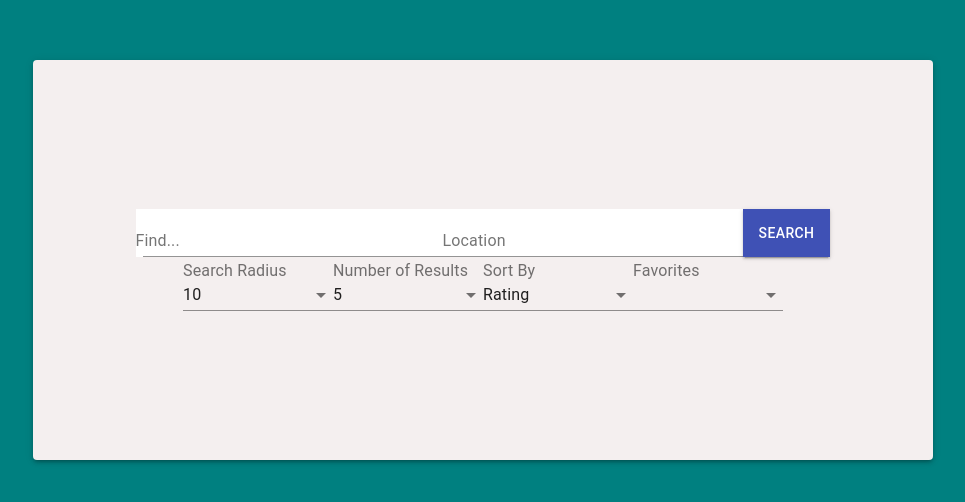
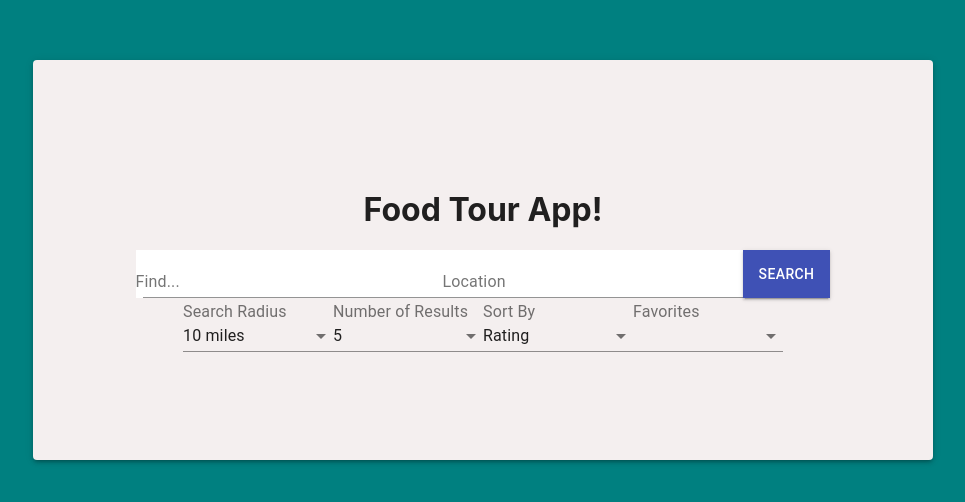
Before and after one commit to wasafune/foodtour, a React (Create React App) app: page / in a window 1280 px wide. Shown: the part 146-648 px from the top of the page, without its empty margins (157-1122 px from the left). Built offline with nearby package versions, Linux system fonts and the light colour scheme.

Commit message:
clean up

```diff
--- a/src/App.css
+++ b/src/App.css
@@ -1,3 +1,6 @@
+html {
+  background-color: teal;
+}
 .App {
   height: 100vh;
 }
--- a/src/components/Search/index.js
+++ b/src/components/Search/index.js
@@ -9,7 +9,7 @@ import Favorite from '../Favorite'
 export default function SearchForm(props) {
   const classes = useStyles()
 
-  const { tourInput, updateTour } = useContext(TourContext)
+  const { tour, tourInput, updateTour } = useContext(TourContext)
   const [term, setTerm] = useState('')
   const [location, setLocation] = useState('')
   const [range, setRange] = useState(10)
@@ -33,6 +33,7 @@ export default function SearchForm(props) {
 
   return (
     <form className={classes.container} onSubmit={handleSubmit}>
+      <h1 className={classes.h1} style={{ display: tour.length ? "none" : "block"}}>Food Tour App!</h1>
       <Box className={classes.box}>
         <TextField className={classes.textFieldLeft} id="term-field" label="Find..." value={term} onChange={event => setTerm(event.target.value)}/>
         <TextField className={classes.textFieldMain} id="location-field" label="Location" value={location} onChange={event => setLocation(event.target.value)}/>
@@ -44,10 +45,10 @@ export default function SearchForm(props) {
         <Box>
           <InputLabel>Search Radius</InputLabel>
           <Select className={classes.select} value={range} label="Search Radius" onChange={event => setRange(event.target.value)}>
-            <MenuItem value={5}>5</MenuItem>
-            <MenuItem value={10}>10</MenuItem>
-            <MenuItem value={15}>15</MenuItem>
-            <MenuItem value={20}>20</MenuItem>
+            <MenuItem value={5}>5 miles</MenuItem>
+            <MenuItem value={10}>10 miles</MenuItem>
+            <MenuItem value={15}>15 miles</MenuItem>
+            <MenuItem value={20}>20 miles</MenuItem>
           </Select>
         </Box>
         <Box>
@@ -105,4 +106,7 @@ const useStyles = makeStyles(theme => ({
   select: {
     width: 150,
   },
+  h1: {
+    textAlign: 'center',
+  },
 }))
--- a/src/components/Tour/index.js
+++ b/src/components/Tour/index.js
@@ -72,12 +72,16 @@ const useStyles = makeStyles(theme => ({
   },
   boxBottom: {
     textAlign: 'center',
-    padding: '12px 0 0 0',
+    padding: '12px 0',
+    backgroundColor: 'burlywood',
   },
   textField: {
     backgroundColor: 'white',
     width: 260,
     margin: '6px 0',
+  },
+  p: {
+    margin: '0 0 4px 0',
   },
 }))
 
@@ -250,6 +254,7 @@ export default function TourDnd() {
         </Box>
       </DragDropContext>
       <Box className={classes.boxBottom}>
+        <p className={classes.p}>Drag and drop from RED to GREEN to create your tour!</p>
         <Button variant="contained" color="primary" onClick={handleConfirmClick}>{tourConfirmed ? "Back to Edit" : "Confirm Tour!"}</Button>
         <Box visibility={tourConfirmed ? "visible" : "hidden"}>
           <TextField className={classes.textField} id="term-field" label="Cool tour name here!" value={tourName} onChange={event => setTourName(event.target.value)}/>
--- a/src/components/index.js
+++ b/src/components/index.js
@@ -10,8 +10,6 @@ import { TourContext } from '../contexts/TourContext'
 const useStyles = makeStyles(theme => ({
   container: {
     padding: 0,
-    height: '100vh',
-    backgroundColor: 'teal',
   },
   boxSearchFull: {
     display: 'flex',
```
Also changed, not shown: 1 other file (tests, documents, lock files or other folders).
